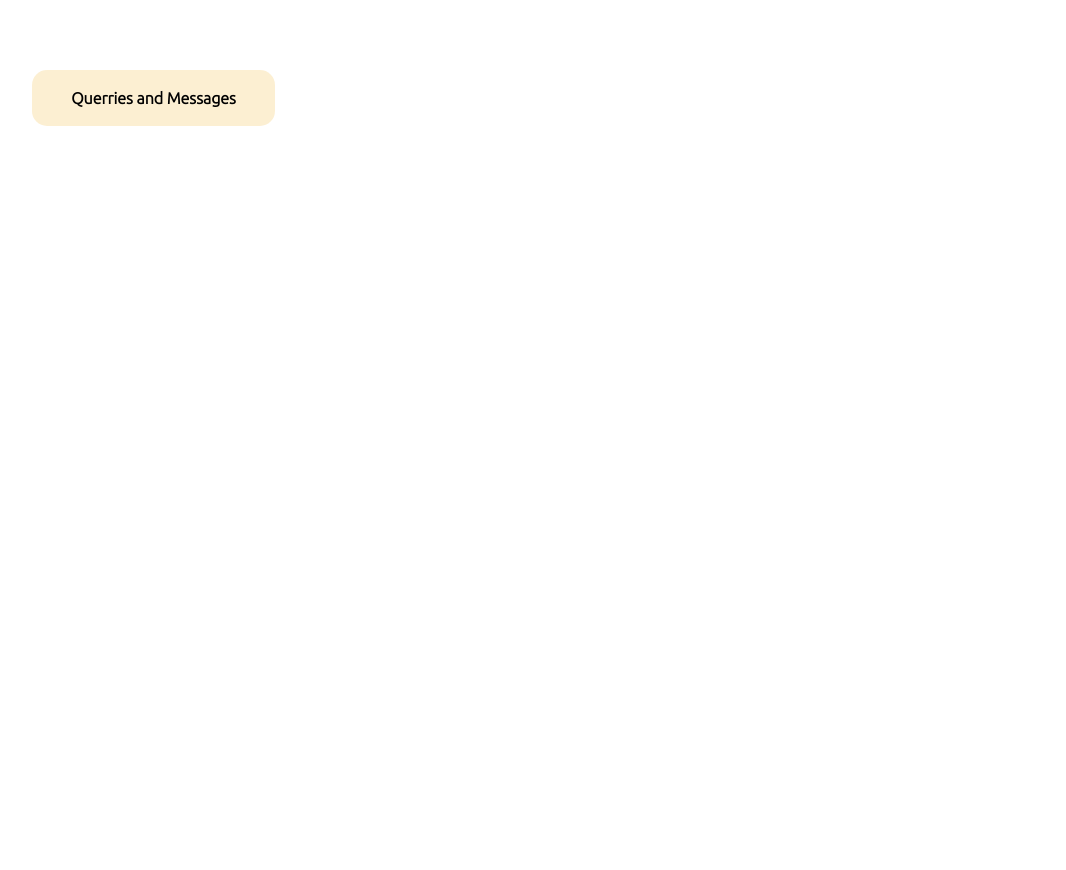
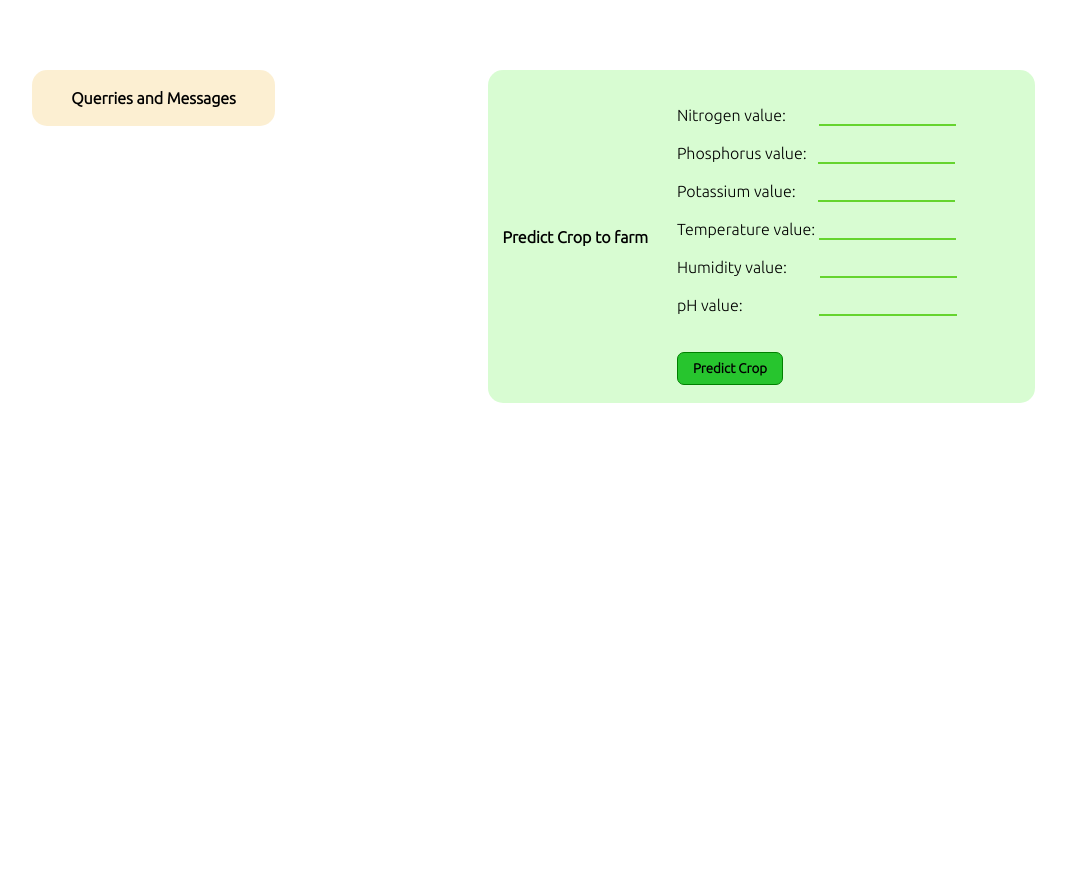
Before and after one commit to roshanshaji-023/Cropigo, a Flask app: page /userdashboard in a window 1280 px wide. Shown: the part 300-1170 px from the top of the page, without its empty margins (0-1066 px from the left). Before the commit the page ends 426 px from the top, so only its background shows below. Run offline with Flask 2, Linux system fonts and the light colour scheme.

Commit message:
adding form for crop detail entering

```diff
--- a/static/user.css
+++ b/static/user.css
@@ -65,13 +65,25 @@ body::-webkit-scrollbar {
     flex-direction: row;
 }
 .dashboard-area{
-    min-height: 50vh;
+    min-height: 100vh;
     height: max-content;
     display: flex;
     width: 95%;
     margin: auto auto;
+    justify-content: space-between;
+    align-items: flex-start;
+}
+input[type=text],input[type=email],input[type=number],textarea {
+    width: 40%;
+    text-align: left;
+    background-color: transparent;
+    border: none;
+    border-bottom: 2px solid #65d42e;
+}
+input[type=text]:focus,input[type=email]:focus,input[type=number]:focus,textarea:focus {
+    outline: none;
+}
 
-}
 .complaint{
     width: 20%;
     height: 7vh;
@@ -133,3 +145,23 @@ textarea:focus{
     text-align: left;
 
 }
+.crop-recomendation{
+    min-height: 25vh;
+    width: 45%  ;
+    height: max-content;
+    background-color: #ffffff;
+    border-radius: 15px;
+    display: flex;
+    align-items: center;
+    justify-content: space-around;
+    background-color: rgba(162, 248, 147, 0.42);
+}
+.crop-recomendation form{
+    text-align: left;
+}
+.crop-recomendation button{
+    padding: 8px 15px;
+    background-color: #27c52e;
+    border-radius: 7px;
+    border:1px solid green;
+}
--- a/templates/usercomplaints.html
+++ b/templates/usercomplaints.html
@@ -1,4 +1,5 @@
 <title>CropiGo usercomplaints</title>
+<link rel="stylesheet" href="https://cdnjs.cloudflare.com/ajax/libs/font-awesome/4.7.0/css/font-awesome.min.css">
 {% include 'userhead.html' %}
 
 <br>
--- a/templates/userdashboard.html
+++ b/templates/userdashboard.html
@@ -6,7 +6,27 @@
         <a href="usercomplaints"> <h4>Querries and Messages</h4></a>
     </div>
 
-    <div></div>
+    <div class="crop-recomendation">
+        <h4>Predict Crop to farm</h4>
+        <form action="" method="post">
+
+            <br><br>
+            <label for="nitrogen">Nitrogen value:&nbsp;&nbsp;&nbsp;&nbsp;&nbsp;&nbsp;&nbsp;&nbsp;</label>
+            <input type="text" name="nitrogen"><br><br>
+            <label for="phosphorus">Phosphorus value:&nbsp;&nbsp;</label>
+            <input type="text" name="phosphorus"><br><br>
+            <label for="potassium">Potassium value:&nbsp;&nbsp;&nbsp;&nbsp;&nbsp;</label>
+            <input type="text" name="potassium"><br><br>
+            <label for="temperature">Temperature value:</label>
+            <input type="text" name="temperature"><br><br>
+            <label for="humidity">Humidity value:&nbsp;&nbsp;&nbsp;&nbsp;&nbsp;&nbsp;&nbsp;&nbsp;</label>
+            <input type="text" name="humidity"><br><br>
+            <label for="ph">pH value:&nbsp;&nbsp;&nbsp;&nbsp;&nbsp;&nbsp;&nbsp;&nbsp;&nbsp;&nbsp;&nbsp;&nbsp;&nbsp;&nbsp;&nbsp;&nbsp;&nbsp;&nbsp;&nbsp;&nbsp;</label>
+            <input type="text" name="ph"><br><br><br>
+            <button type="submit" name="crop-predict"><h4>Predict Crop</h4></button>
+            <br><br>
+        </form>
+    </div>
 
     <div></div>
 
```
